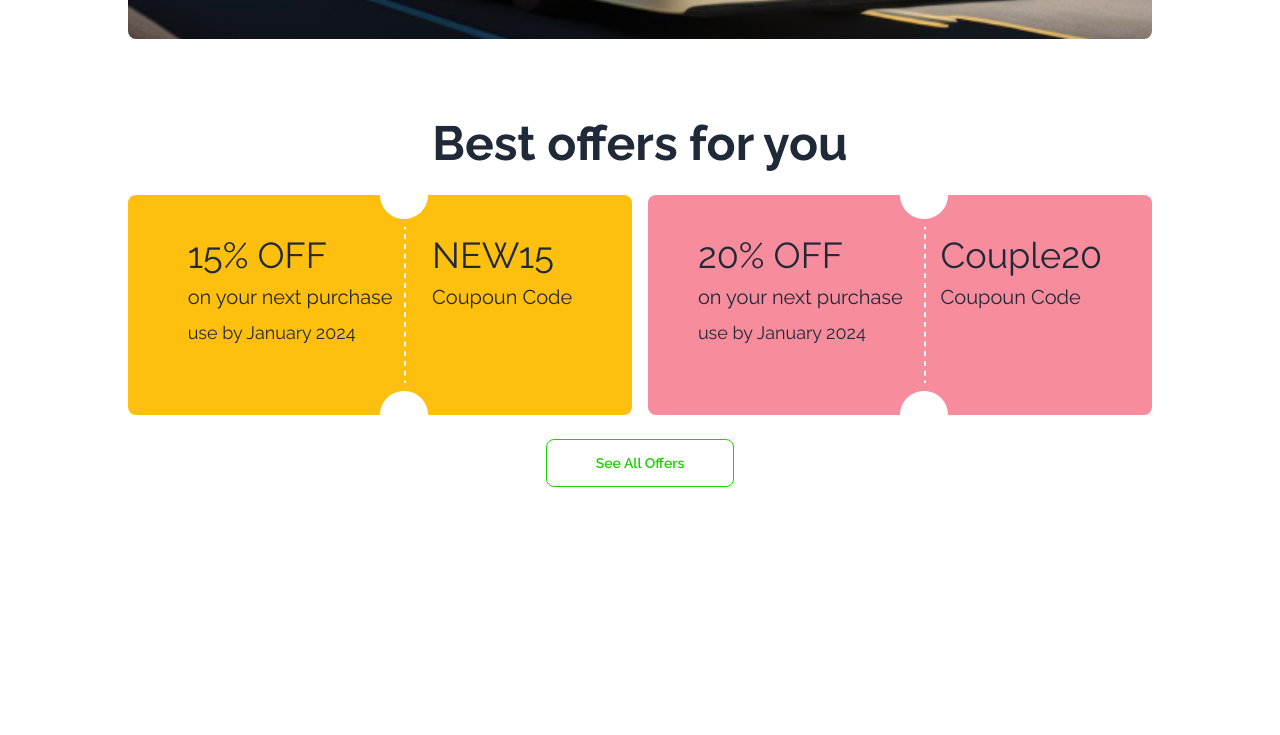
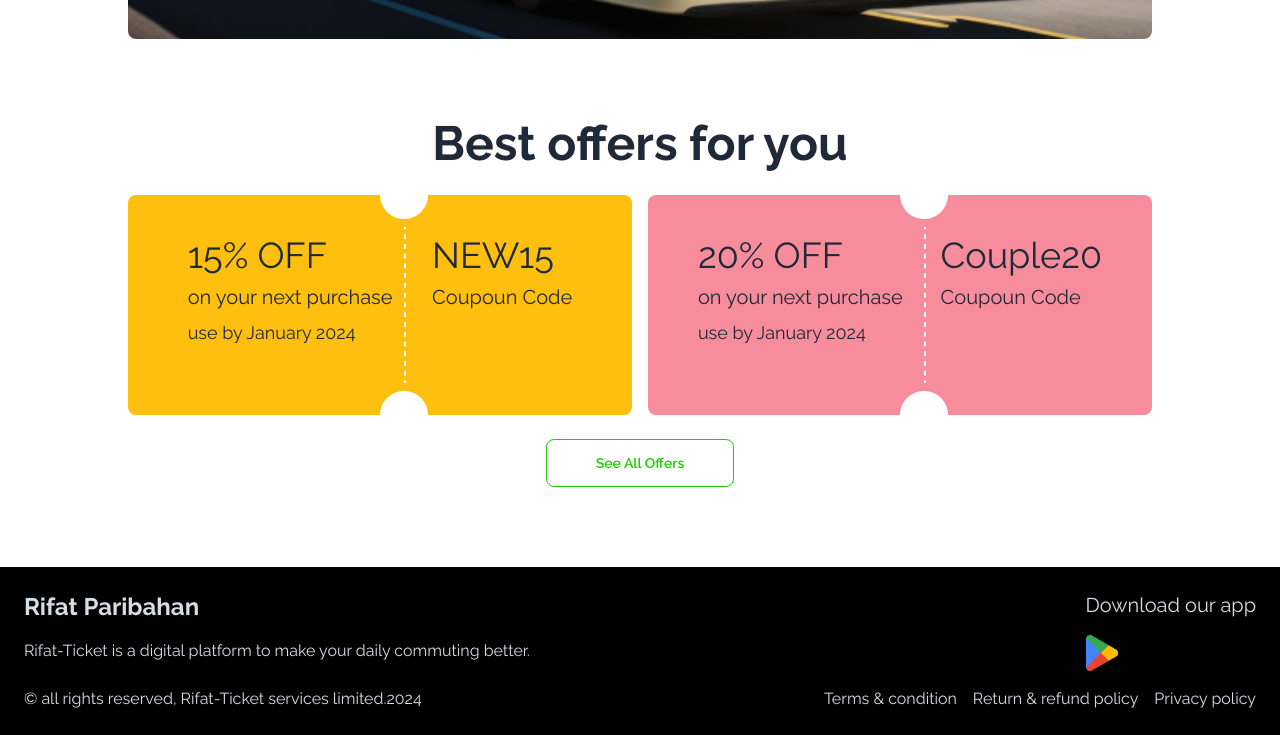
Before and after one commit to ESRAILHAQUE/smart-ticketing, a plain HTML site: page index.html in a window 1280 px wide. Shown: the part 829-1564 px from the top of the page. Before the commit the page ends 1396 px from the top, so only its background shows below. Drawn offline with nearby package versions, Linux system fonts and the light colour scheme.

Commit message:
footer section added

```diff
--- a/index.html
+++ b/index.html
@@ -143,24 +143,31 @@
           <h2 class="text-center text-5xl font-bold my-7">
             Best offers for you
           </h2>
-          <div class="flex flex-col md:flex-col  lg:flex-row gap-4 justify-between">
-            <div class="relative w-full"  >
-              <div class="bg-[#FFBF0F] flex px-5 py-10 rounded-lg justify-evenly h-[220px]">
+          <div
+            class="flex flex-col md:flex-col lg:flex-row gap-4 justify-between"
+          >
+            <div class="relative w-full">
+              <div
+                class="bg-[#FFBF0F] flex px-5 py-10 rounded-lg justify-evenly h-[220px]"
+              >
                 <div>
                   <h1 class="text-4xl">15% OFF</h1>
-                  <p class="text-xl  py-2">on your next purchase</p>
+                  <p class="text-xl py-2">on your next purchase</p>
                   <p class="text-lg">use by January 2024</p>
                 </div>
                 <div>
                   <h1 class="text-4xl pb-2">NEW15</h1>
                   <p class="text-xl">Coupoun Code</p>
                 </div>
-
               </div>
-              <div class="absolute left-1/2 top-0  "><img src="images/cupon-devider.png" alt="" /></div>
+              <div class="absolute left-1/2 top-0">
+                <img src="images/cupon-devider.png" alt="" />
+              </div>
             </div>
-           <div class="relative w-full"  >
-              <div class="bg-[#F78C9C] flex px-3 py-10 rounded-lg justify-evenly h-[220px]">
+            <div class="relative w-full">
+              <div
+                class="bg-[#F78C9C] flex px-3 py-10 rounded-lg justify-evenly h-[220px]"
+              >
                 <div>
                   <h1 class="text-4xl">20% OFF</h1>
                   <p class="text-xl py-2">on your next purchase</p>
@@ -170,19 +177,54 @@
                   <h1 class="text-4xl pb-2">Couple20</h1>
                   <p class="text-xl">Coupoun Code</p>
                 </div>
-
               </div>
-              <div class="absolute left-1/2 top-0 "><img  src="images/cupon-devider.png" alt="" /></div>
+              <div class="absolute left-1/2 top-0">
+                <img src="images/cupon-devider.png" alt="" />
+              </div>
             </div>
           </div>
-          <div class="text-center mt-6 "><button class="btn text-primary-color border-primary-color w-[188px] btn-outline">See All Offers</button></div>
+          <div class="text-center mt-6">
+            <button
+              class="btn text-primary-color border-primary-color w-[188px] btn-outline"
+            >
+              See All Offers
+            </button>
+          </div>
         </div>
       </section>
       <!-- Coupoun section End -->
     </main>
     <!-- Main section End -->
     <!-- Footer section start -->
-    <footer></footer>
+    <footer class="items-center p-6 bg-black text-neutral-content">
+      <div class="flex flex-col lg:flex-row justify-between mb-4">
+        <aside class="items-center">
+          <p class="text-2xl font-bold mb-4"><a href="">Rifat Paribahan</a></p>
+          <p>
+            Rifat-Ticket is a digital platform to make your daily commuting
+            better.
+          </p>
+        </aside>
+        <nav>
+          <p class="text-xl mb-4">Download our app</p>
+          <a class="text-white cursor-pointer"
+            ><img class="text-white" src="images/playstore.png" alt=""
+          /></a>
+        </nav>
+      </div>
+      <div class="flex flex-col lg:flex-row justify-between">
+        <div>
+          <p>&copy; all rights reserved, Rifat-Ticket services limited.2024</p>
+        </div>
+        <div>
+          <ul class="flex gap-4">
+            <a href=""> <li>Terms & condition</li></a>
+            <a href=""> <li>Return & refund policy</li></a>
+            <a href=""> <li>Privacy policy</li></a>
+          </ul>
+        </div>
+      </div>
+    </footer>
     <!-- Footer section End -->
   </body>
 </html>
```
